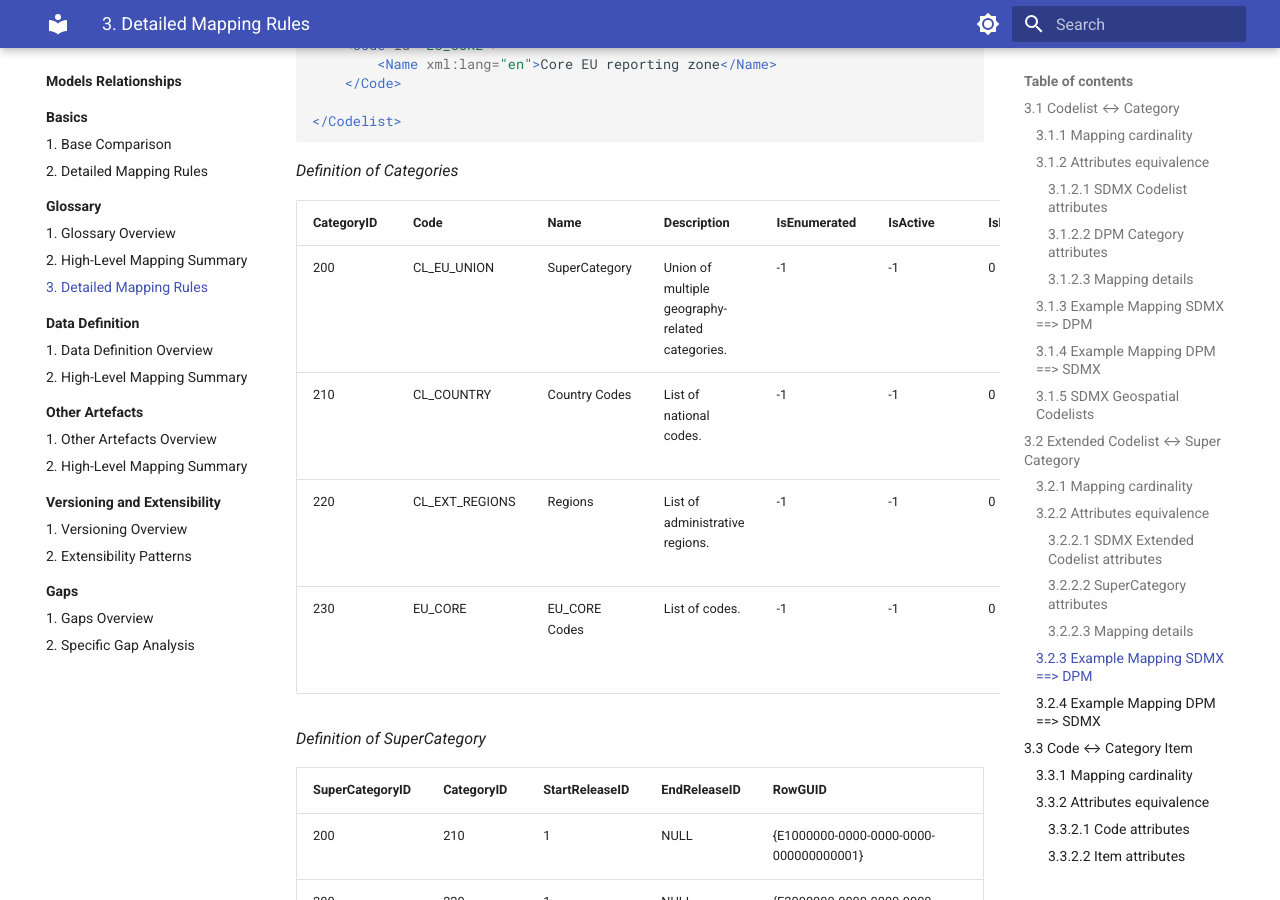
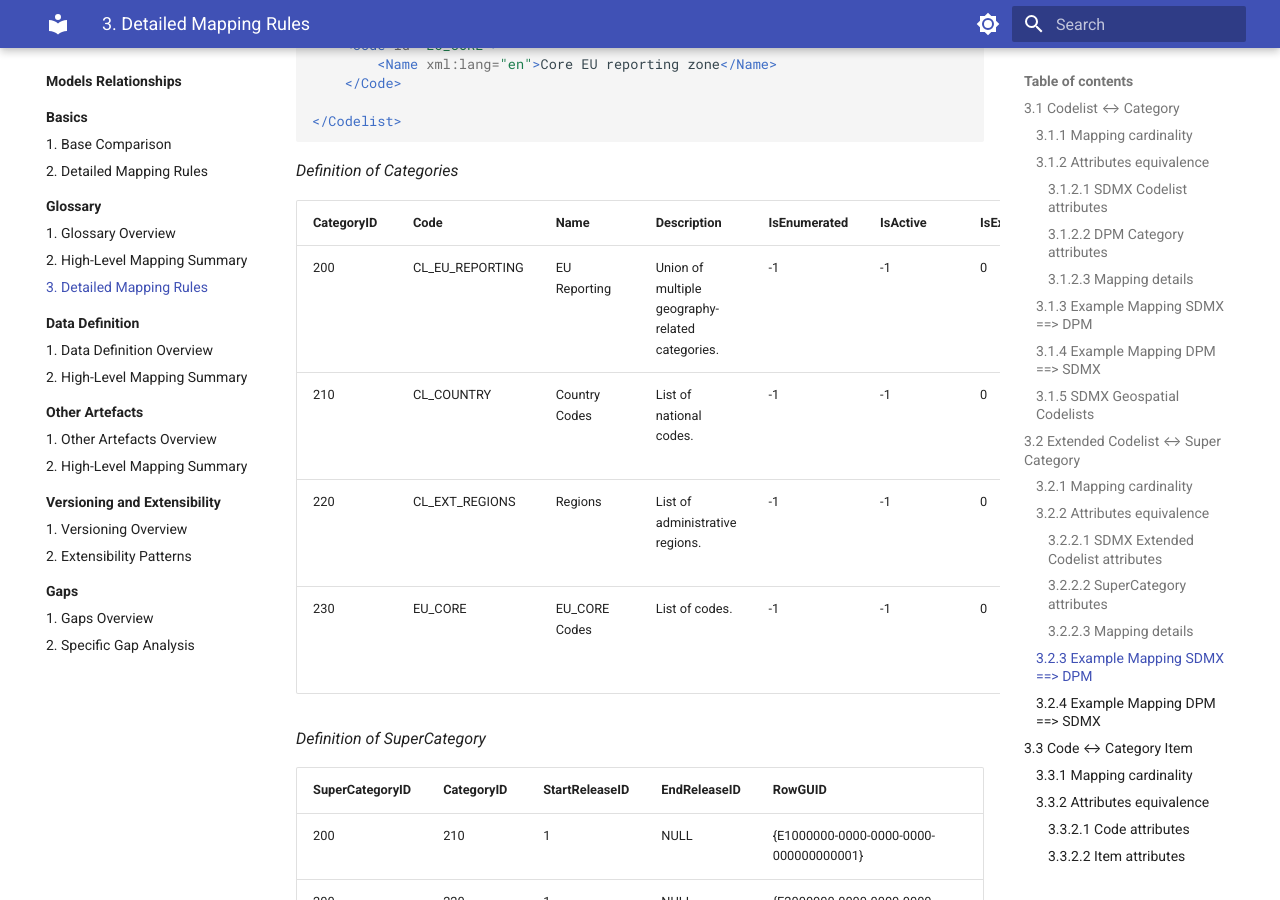
Before and after one commit to sdmx-twg/wp-sdmx-dpm, an MkDocs documentation site: the page built from docs/models-relationships/01_glossary/03_detailed_mapping_rules.md, in a window 1280 px wide and 900 px high, scrolled down 8112 px. Built offline with MkDocs 1.6.1 and Material for MkDocs 9.7.7, drawn with Linux system fonts in a browser that asks for light colours.

Commit message:
fix: correct CLEU naming typo in super-category SDMX→DPM example
Addresses #55 — the DPM SuperCategory Code was CL_EU_UNION but the
SDMX source codelist is CL_EU_REPORTING. Updated Code and Name to
match the source artefact.

```diff
--- a/docs/models-relationships/01_glossary/03_detailed_mapping_rules.md
+++ b/docs/models-relationships/01_glossary/03_detailed_mapping_rules.md
@@ -278,7 +278,7 @@ classDiagram
 
 | CategoryID | Code   | Name                     | Description                                                       | IsEnumerated | IsActive | IsExternalRefData | RefDataSource | RowGUID                                 | CreatedRelease |
 | ---------- | ------ | ------------------------ | ----------------------------------------------------------------- | ------------ | -------- | ----------------- | ------------- | ---------------------------------------- | -------------- |
-| 200        | CL_EU_UNION | SuperCategory  | Union of multiple geography-related categories.                   | -1           | -1       | 0                 |               | {A1B2C3D4-1111-2222-3333-444455556666}   | 1              |
+| 200        | CL_EU_REPORTING | EU Reporting  | Union of multiple geography-related categories.                   | -1           | -1       | 0                 |               | {A1B2C3D4-1111-2222-3333-444455556666}   | 1              |
 | 210        | CL_COUNTRY| Country Codes            | List of national codes.                                           | -1           | -1       | 0                 |               | {BBBBBBBB-AAAA-4444-9999-111111111111}   | 1              |
 | 220        | CL_EXT_REGIONS | Regions                  | List of administrative regions.                                   | -1           | -1       | 0                 |               | {CCCCCCCC-BBBB-5555-8888-222222222222}   | 1              |
 | 230        | EU_CORE   | EU_CORE Codes           | List of codes.                                  | -1           | -1       | 0                 |               | {DDDDDDDD-CCCC-6666-7777-333333333333}   | 1              |
```
